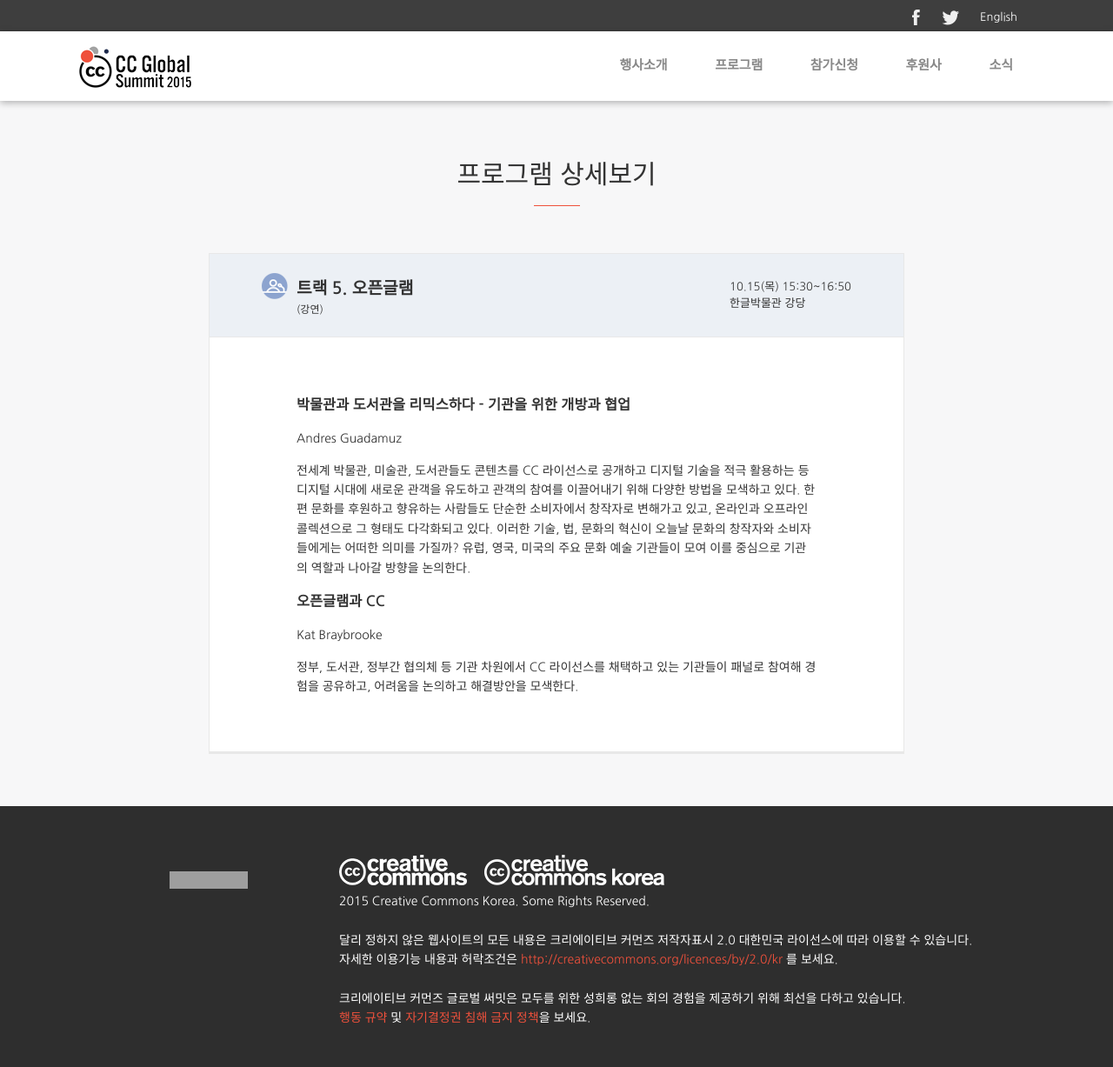
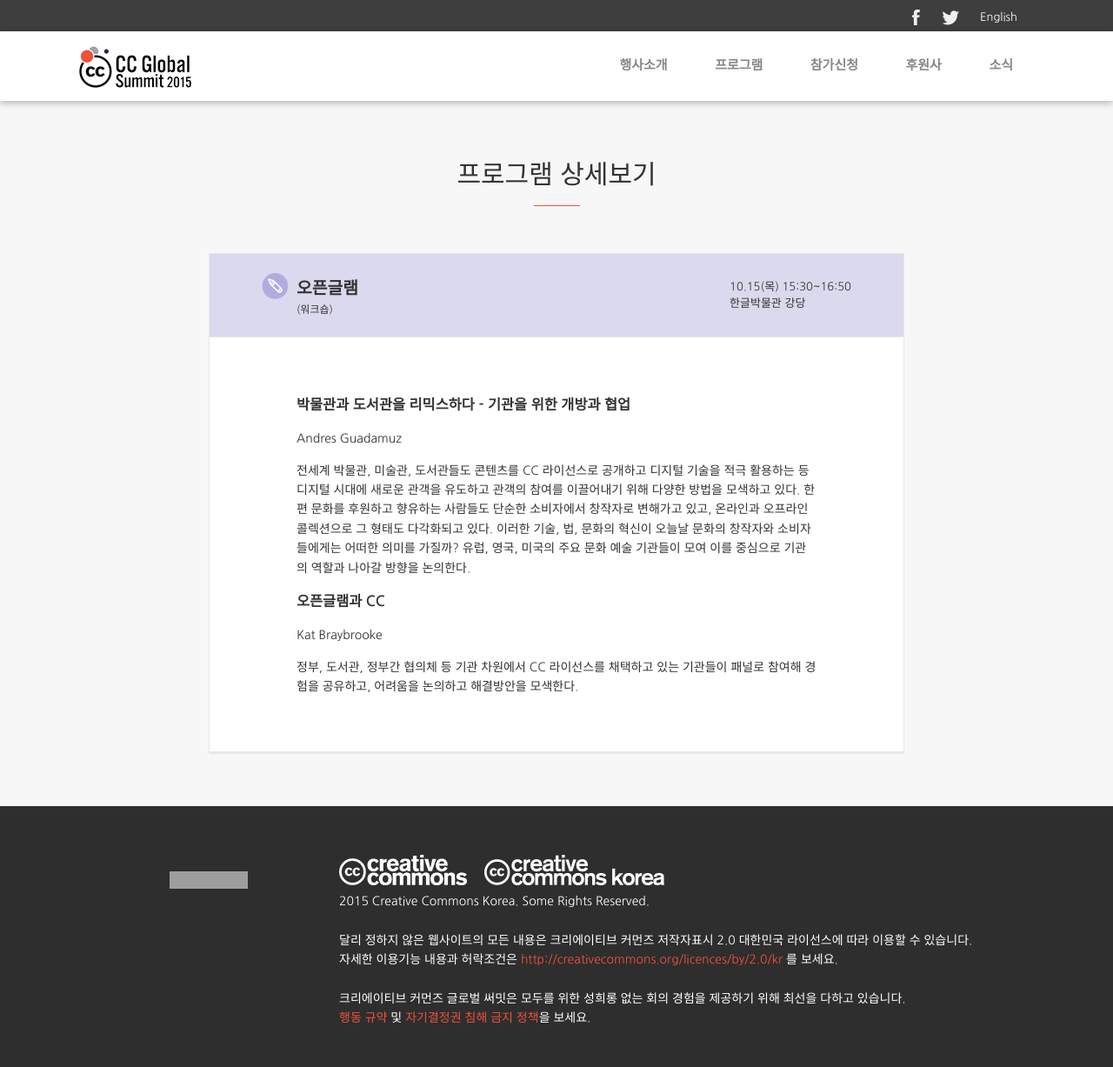
Before and after one commit to creativecommonskorea/2015-global-summit, a Jekyll site: the page built from _sessions/15-track5.md, in a window 1280 px wide. Shown: the whole page at 87% size. Built offline with Jekyll 4.4.1, drawn with Linux system fonts in a browser that asks for light colours; nearby versions of some CDN libraries; grey boxes are pictures that could not be loaded.

Commit message:
15일 세션 텍스트 수정 closed #16

```diff
--- a/_data/day15_programs.yml
+++ b/_data/day15_programs.yml
@@ -60,7 +60,7 @@
       data-rel: 15-track1
     - title: "트랙2. 오픈비즈니스"
       detail: >
-        오픈 비즈니스의 성공 전략 / Paul Stacey_CC 글로벌 러닝 대표 <br>
+        오픈 비즈니스의 성공 전략 / Paul Stacey_CC 글로벌 오픈 비즈니스 대표 <br>
         Photo Commons / Andy Yang_500px CEO <br>
         공개된 CCL 음원의 비즈니스 모델 / 도희성_원트리즈뮤직 대표
       location: "중앙.세미나실"
@@ -106,12 +106,12 @@
       box: lightblue
       data-rel: 15-track4
 
-    - title: "트랙 5. 오픈글램"
+    - title: "오픈글램"
       detail: >
         박물관과 도서관을 리믹스하다 - 기관을 위한 개방과 협업 / Andres Guadamuz <br>
         오픈글램과 CC / Kat Braybrooke
       location: "한글박물관 강당"
-      box: lightblue
+      box: lightpurple
       data-rel: 15-track5
     - title: "CC 기술팀 - 검색과 라이선스 선택기"
       detail: >
--- a/_data/speakers.yml
+++ b/_data/speakers.yml
@@ -26,7 +26,7 @@
 
 - name: Paul Stacey
   image: /images/people/1_07_paul-stacey.png
-  organize: CC 글로벌 오픈 비즈니스 이니셔티브 담당
+  organize: CC 글로벌 오픈 비즈니스 대표
   describe: >
     CC 글로벌의 오픈 비즈니스 이니셔티브를 이끌며 CCL 콘텐츠 등 공유저작물을 이용한 오픈 비즈니스 모델을 발굴하고 그 잠재력을 알리는 일에 집중하고 있다.
 
--- a/_includes/day15_detail.html
+++ b/_includes/day15_detail.html
@@ -155,9 +155,9 @@
                     </div>
                 </td>
                 <td width="28%">
-                    <div class="whiteblue_light left corner_all creative-workshop" data-rel="15-track5" style="width: 39%; float:left;">
+                    <div class="whitepurple_light left corner_all creative-workshop" data-rel="15-track5" style="width: 39%; float:left;">
                         <div class="location">한글박물관 강당</div>
-                        <span class="h2">트랙 5. 오픈글램</span>
+                        <span class="h2">오픈글램</span>
                         <ul>
                             <li><b>박물관과 도서관을 리믹스하다 - 기관을 위한 개방과 협업</b><br>Andres Guadamuz</li>
                             <li><b>오픈글램과 CC</b><br>Kat Braybrooke</li>
--- a/_sessions/15-track5.md
+++ b/_sessions/15-track5.md
@@ -1,10 +1,10 @@
 ---
 layout: session
-title: 트랙 5. 오픈글램
+title: 오픈글램
 schedule: 10.15(목) 15:30~16:50
 location: 한글박물관 강당
-type: 강연
-box: whiteblue_light
+type: 워크숍
+box: whitepurple_light
 ---
 
 ### 박물관과 도서관을 리믹스하다 - 기관을 위한 개방과 협업
```
Also changed, not shown: other parts of _includes/day15_detail.html (+1 -1 lines).
